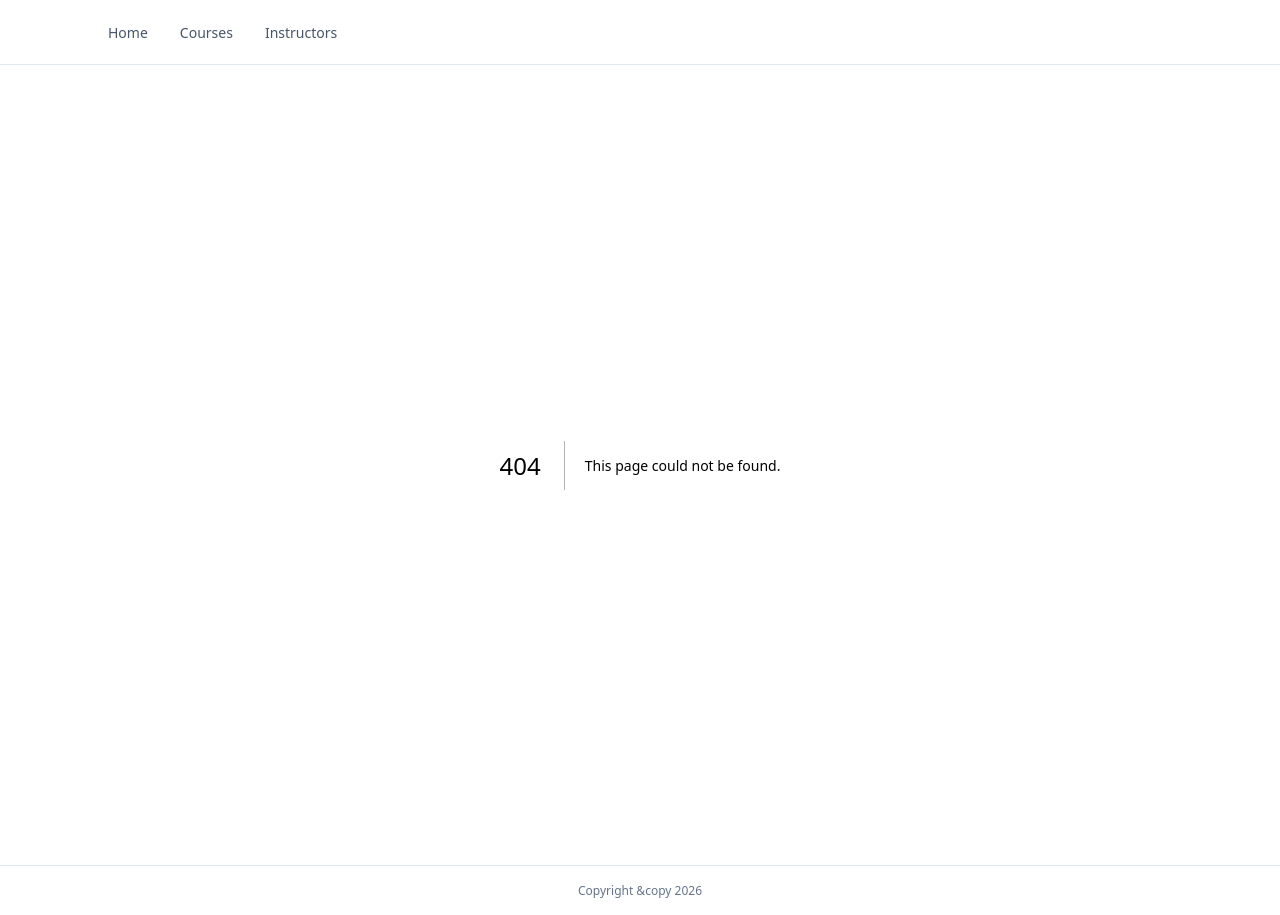
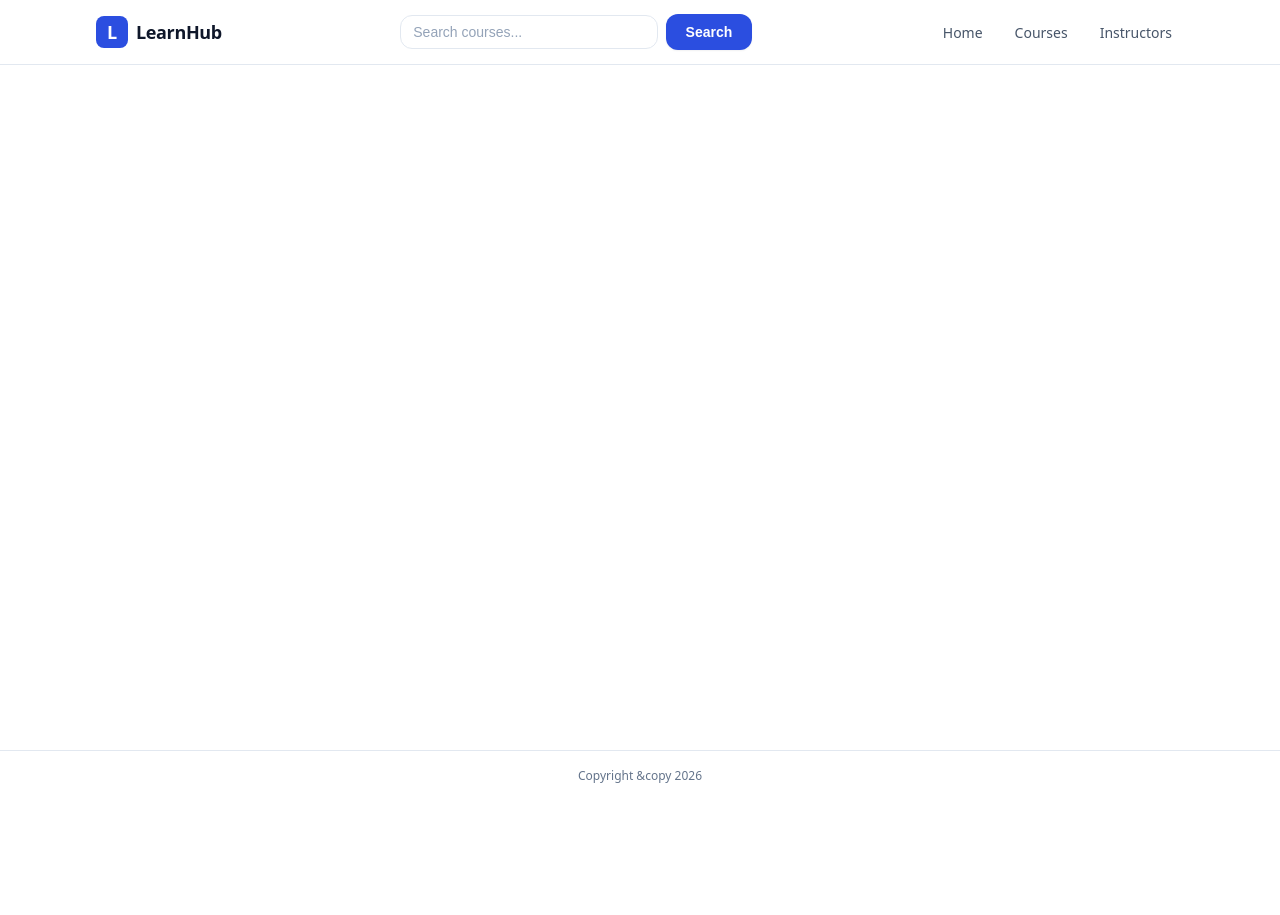
Before and after one commit to GogsNovakovic/Tecaj_next.js, a Next.js app: page /search in a window 1280 px wide. Before the commit this address had no page. After the commit the page ends 800 px from the top, so only its background shows below. Built offline with nearby package versions, Linux system fonts and the light colour scheme.

Commit message:
add: search API in courses

```diff
--- a/app/api/courses/route.ts
+++ b/app/api/courses/route.ts
@@ -4,6 +4,8 @@
 export async function GET (request: Request) {
     const {searchParams} = new URL (request.url);
     const q = searchParams.get("q")?.trim() ?? "";
+
+    let courses = getAllCourses();
 
     if(q) {
         const needle = q.toLowerCase();
@@ -13,7 +15,7 @@
     }
 
     return NextResponse.json ({
-        count: courses.lenght,
+        count: courses.length,
         courses
     })
 }
--- a/app/layout.tsx
+++ b/app/layout.tsx
@@ -1,5 +1,6 @@
 import type { Metadata } from "next";
 import "./globals.css";
+import Link from "next/link";
 
 export const metadata: Metadata = {
   title: "LearnHub - Learn something new",
@@ -17,6 +18,26 @@
       <body className="layout">
         <header className="site-header">
           <div className="container site-header-inner">
+
+            <Link href="/" className="site-logo">
+              <span className="site-logo-mark">L</span>
+              <span>LearnHub</span>
+            </Link>
+
+            <form action="/search" method="get" className="header-search">
+
+            <input
+            type="search"
+            name="q"
+            id="header-search-q"
+            placeholder="Search courses..."
+            className="input header-search-input"
+            autoComplete="off"
+            ></input>
+
+            <button type="submit" className="btn btn-primary btn-sm">Search</button>
+            </form>
+
             <nav className="site-nav">
             <a href="/" className="site-nav-link">Home</a>
             <a href="/courses" className="site-nav-link">Courses</a>
--- /dev/null
+++ b/app/search/page.tsx
@@ -0,0 +1,30 @@
+import type { Course } from "@/lib/data";
+import { headers } from "next/headers";
+
+
+async function fetchCoursesFromApi(q: string): Promise<{
+    count: number;
+    courses: Course[];
+} | null> {
+    const headerList = await headers();
+    const host = headerList.get("host") ?? "localhost/3000";
+    const proto = headerList.get("x-forward-proto") ?? "http";
+    const url = `${proto}://${host}/api/courses?q=${encodeURIComponent(q)}`
+
+    const res = await fetch (url, {cache: "no-store"})
+
+    if (!res.ok) return null;
+    return res.json();
+}
+
+export default async function SearchPage ({
+    searchParams
+} : {
+    searchParams: Promise<{q? : string}>
+}) {
+    const sp = await searchParams;
+    const raw = sp.q;
+    const trimmed = raw ? raw.trim() : "";
+
+    const data = await fetchCoursesFromApi(trimmed);
+}
```
